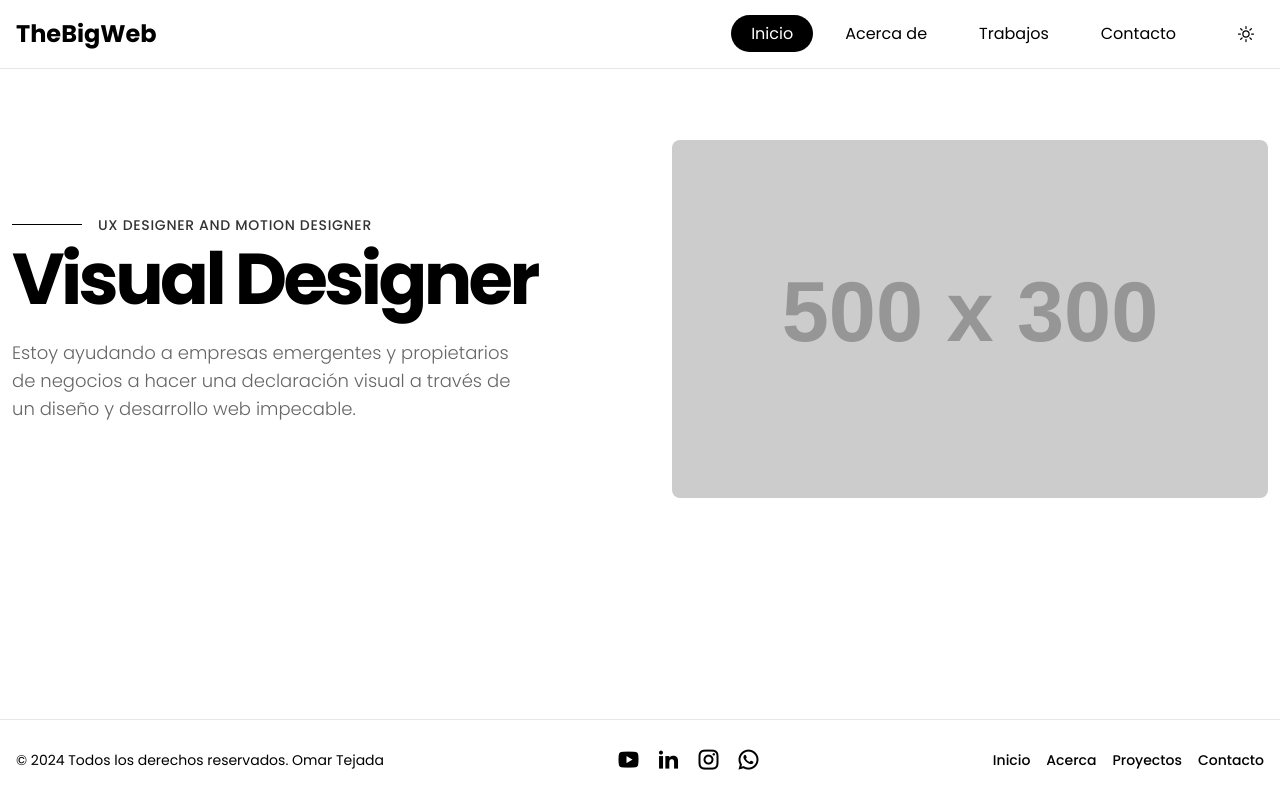
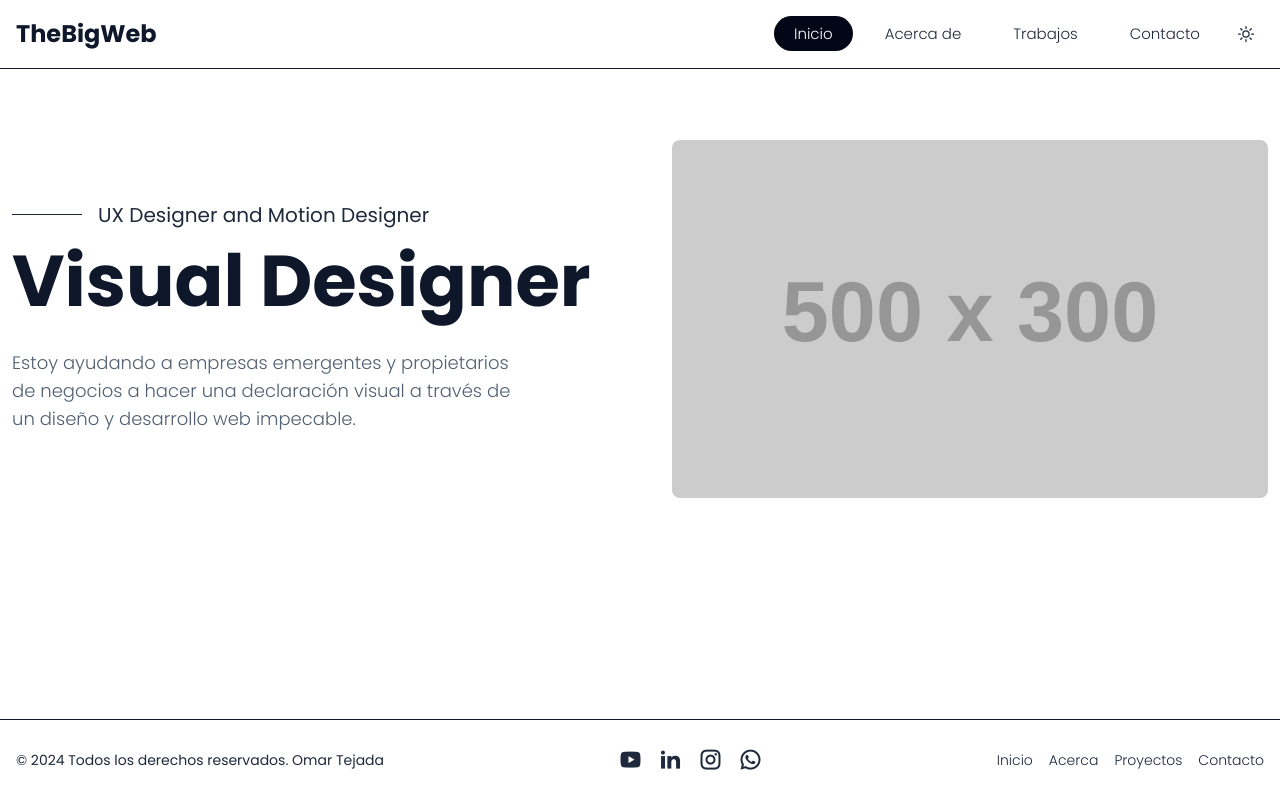
Before and after one commit to fullstackboss/thebigweb, a Vue app: page / in a window 1280 px wide. Built offline with nearby package versions, Linux system fonts and the light colour scheme.

Commit message:
configurando colores

```diff
--- a/src/components/BigFoot.vue
+++ b/src/components/BigFoot.vue
@@ -1,7 +1,7 @@
 <template>
   <footer style="background: var(--color-background);">
-    <div class="container mx-auto px-4 py-6 border-t border-theme">
-      <div class="flex flex-col md:flex-row justify-between items-center gap-6" style="color: var(--color-text);">
+    <div class="container mx-auto px-4 py-6 border-t border-theme" style="border-color:var(--color-elborder)">
+      <div class="flex flex-col md:flex-row justify-between items-center gap-6" style="color: var(--color-primary);">
         <p class="text-sm order-3 md:order-1">&copy; 2024 Todos los derechos reservados. Omar Tejada</p>
         <div class="flex space-x-4 items-center order-1 md:order-2">
           <!-- YouTube Icon -->
@@ -14,10 +14,10 @@
           <a href="#" aria-label="WhatsApp"><i class="ri-whatsapp-line text-2xl"></i></a>
         </div>
         <div class="flex space-x-4 order-2 md:order-3">
-          <a href="#" class="text-sm font-medium ">Inicio</a>
-          <a href="#" class="text-sm font-medium ">Acerca</a>
-          <a href="#" class="text-sm font-medium ">Proyectos</a>
-          <a href="#" class="text-sm font-medium ">Contacto</a>
+          <a href="#" class="text-sm font-light ">Inicio</a>
+          <a href="#" class="text-sm font-light ">Acerca</a>
+          <a href="#" class="text-sm font-light ">Proyectos</a>
+          <a href="#" class="text-sm font-light ">Contacto</a>
         </div>
       </div>
     </div>
--- a/src/components/BigHead.vue
+++ b/src/components/BigHead.vue
@@ -1,8 +1,8 @@
 <template>
   <header style="background: var(--color-background); position: fixed; top: 0; left: 0; width: 100%; z-index: 50;">
-    <nav class="container mx-auto px-4 py-4 border-b border-theme relative">
+    <nav class="container mx-auto px-4 py-4 border-b border-theme relative" style="border-color:var(--color-elborder)">
       <div class="flex justify-between items-center">
-        <div class="text-2xl font-bold text-theme-primary" style="color: var(--color-text);">
+        <div class="text-2xl font-bold text-theme-primary" style="color: var(--color-accent);">
           TheBigWeb
         </div>
         <!-- Botón hamburguesa para tablet y móvil -->
@@ -26,7 +26,7 @@
           </button>
         </div>
         <!-- Menú desktop (visible en md y superior) -->
-        <div class="hidden md:flex items-center space-x-8">
+        <div class="hidden md:flex items-center space-x-2">
           <ul class="flex gap-3">
             <MenuItem section="inicio" />
             <MenuItem section="acerca" />
--- a/src/components/MenuItem.vue
+++ b/src/components/MenuItem.vue
@@ -50,9 +50,9 @@ const activeStyle = {
   border: '0px solid var(--color-border)',
   borderRadius: '9999px',
   padding: '7px 20px',
-  color: 'var(--color-card)',
-  background: 'var(--color-primary)',
-  fontWeight: 400,
+  color: 'var(--color-btnaccentext)',
+  background: 'var(--color-btnaccent)',
+  fontWeight: 300,
   transition: 'border 0.2s, color 0.2s, background 0.2s',
 }
 
@@ -61,7 +61,7 @@ const inactiveStyle = {
   padding: '7px 20px',
   color: 'var(--color-primary)',
   background: 'transparent',
-  fontWeight: 400,
+  fontWeight: 300,
   transition: 'color 0.2s',
 }
 </script>
@@ -70,7 +70,7 @@ const inactiveStyle = {
 .menu-btn {
   display: inline-block;
   text-align: center;
-  font-size: 16px;
+  font-size: 15px;
   background: transparent;
 }
 </style>
--- a/src/pages/Home.vue
+++ b/src/pages/Home.vue
@@ -5,23 +5,14 @@
         <div class="text-center lg:text-left">
           <div class="flex items-center justify-center lg:justify-start mb-2">
             <span class="inline-block mr-4" style="width: 70px; height: 1px; background: var(--color-primary);"></span>
-            <p
-              class="text-sm font-medium uppercase tracking-wider m-0"
-              style="color: var(--color-secondary);"
-            >
+            <p class="tit-normal m-0">
               UX Designer and Motion Designer
             </p>
           </div>
-          <h1
-            class="text-4xl lg:text-7xl md:text-5xl font-bold tracking-tighter mt-2"
-            style="color: var(--color-primary);"
-          >
+          <h1 class="tit-grande mt-2">
             Visual Designer
           </h1>
-          <p
-            class="mt-6 text-sm md:text-lg max-w-lg mx-auto lg:mx-0 font-light"
-            style="color: var(--color-text-muted);"
-          >
+          <p class="mt-6 text-parrafo max-w-lg mx-auto lg:mx-0">
             Estoy ayudando a empresas emergentes y propietarios de negocios a hacer una declaración visual a través de un diseño y desarrollo web impecable.
           </p>
         </div>
--- a/src/style.css
+++ b/src/style.css
@@ -17,3 +17,37 @@ body {
 * {
   transition: background-color 0.3s ease, color 0.3s ease, border-color 0.3s ease;
 }
+
+/* Utilidades de tipografía */
+.tit-grande {
+  @apply text-4xl md:text-5xl lg:text-7xl font-bold lg:mb-8 mb-4 mb-6 md:my-0 tracking-normal;
+  color: var(--color-accent);
+}
+.tit-mediano {
+  @apply text-xl sm:text-2xl md:text-3xl lg:text-5xl font-bold tracking-tight my-3 md:my-5;
+  color: var(--color-primary);
+}
+.tit-normal {
+  @apply text-sm md:text-xl lg:text-xl font-normal my-0 md:my-2;
+  color: var(--color-primary);
+}
+.tit-small {
+  @apply text-base sm:text-lg md:text-xl font-semibold my-1 md:my-2;
+  color: var(--color-primary);
+}
+.text-grande {
+  @apply text-lg sm:text-xl md:text-2xl font-light my-3 md:my-4;
+  color: var(--color-primary);
+}
+.text-mediano {
+  @apply text-base sm:text-lg md:text-xl font-light my-2 md:my-3;
+  color: var(--color-text);
+}
+.text-parrafo {
+  @apply text-sm sm:text-base md:text-lg font-light my-2 md:my-3;
+  color: var(--color-text);
+}
+.text-small {
+  @apply text-xs sm:text-sm font-light my-1;
+  color: var(--color-primary);
+}
--- a/src/theme.js
+++ b/src/theme.js
@@ -3,15 +3,21 @@
 
 export const theme = {
   light: {
-    primary: '#000000',
-    secondary: '#333333',
-    accent: '#666666',
-    background: '#ffffff',
+    primary: '#1E293B',  // Texto Principal
+    secondary: '#FF0000',
+    accent: '#0F172A', // color resalta para texto
+
+    btnaccent: '#030617', // color resalta para boton
+    btnaccentext: '#ffffff', // color resalta texto para boton
+
+    elborder: '#0F172A', // FONDO General
+
+
+    background: '#ffffff', // FONDO General
     surface: '#f8f8f8',
     card: '#ffffff',
-    text: '#000000',
+    text: '#516072', // texto normal
     textSecondary: '#333333',
-    textMuted: '#666666',
     border: '#e0e0e0',
     borderLight: '#f0f0f0',
     hover: '#f5f5f5',
@@ -25,15 +31,20 @@ export const theme = {
     shadowDark: 'rgba(0, 0, 0, 0.2)',
   },
   dark: {
-    primary: '#ffffff',
-    secondary: '#cccccc',
-    accent: '#999999',
-    background: '#000000', // rojo para comprobar
+    primary: '#A5B5C7',   // Texto Principal
+    secondary: '#FF0000',
+    accent: '#FFFFFF', // color resalta para texto
+
+    btnaccent: '#324154', // color resalta para boton
+    btnaccentext: '#ffffff', // color resalta texto para boton
+
+    elborder: '#324154', // FONDO General
+
+    background: '#030617', // FONDO General
     surface: '#111111',
-    card: '#1a1a1a',
-    text: '#ffffff',
+    card: '#0F172A',
+    text: '#A5B5C7',  // texto normal
     textSecondary: '#cccccc',
-    textMuted: '#999999',
     border: '#333333',
     borderLight: '#222222',
     hover: '#1a1a1a',
@@ -46,6 +57,9 @@ export const theme = {
     shadow: 'rgba(255, 255, 255, 0.1)',
     shadowDark: 'rgba(255, 255, 255, 0.2)',
   }
+
+
+
 }
 
 function setCSSVariables(themeObj) {
```
